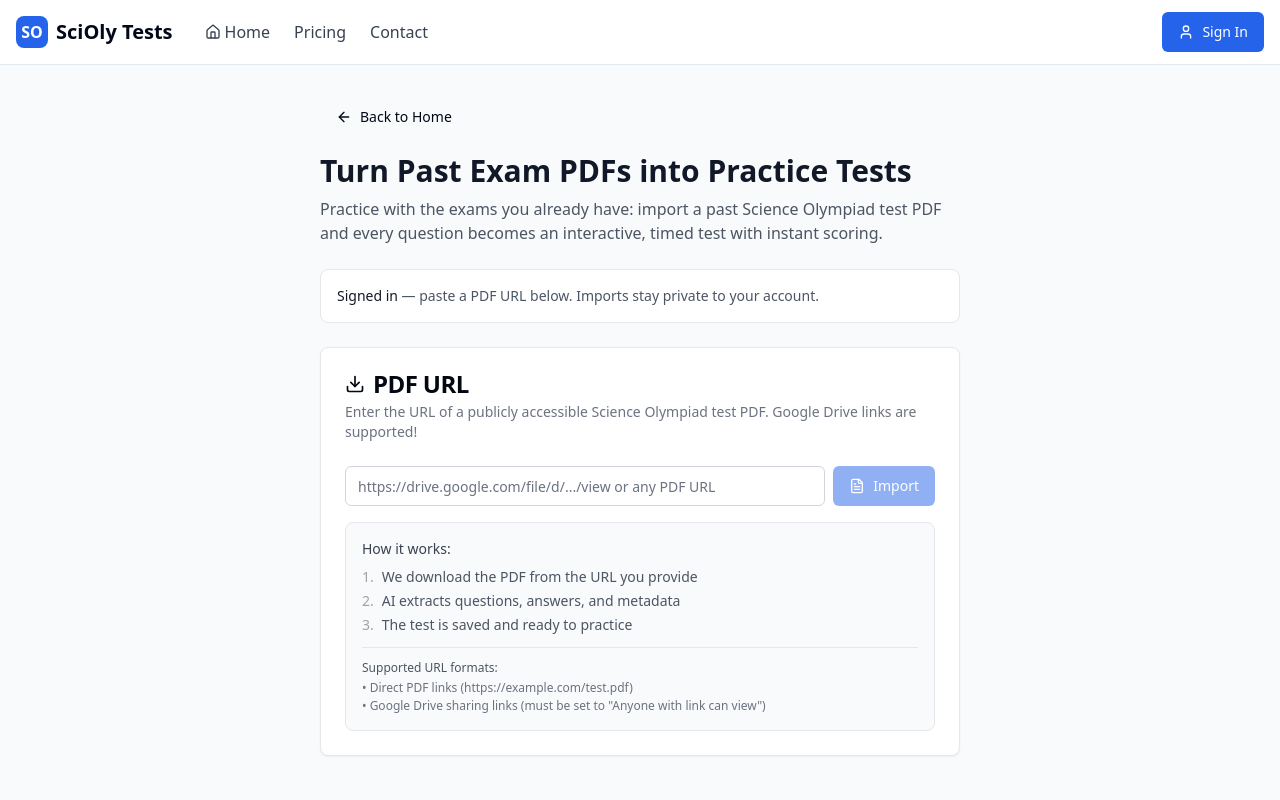
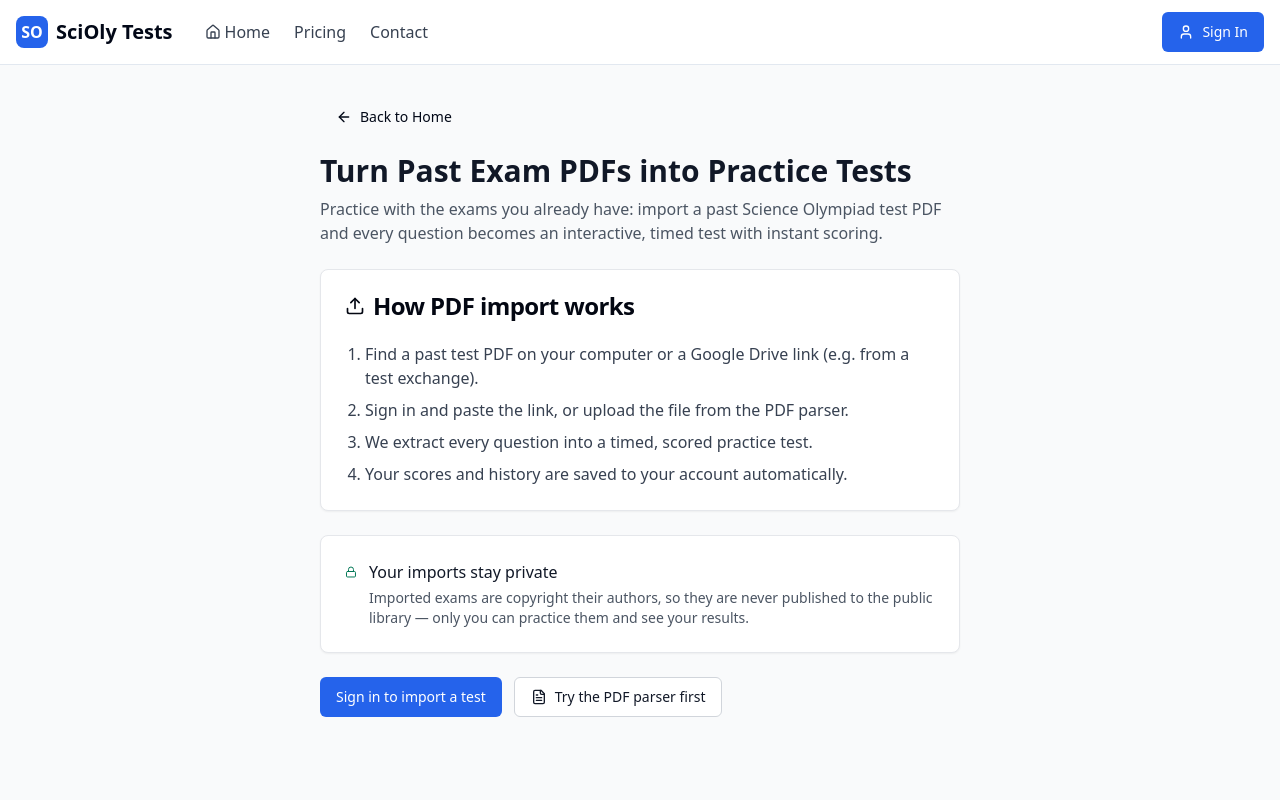
Before and after one commit to Blurjp/ScienceOlympiadTests, a Next.js app: page /import in a window 1280 px wide. Shown: the top 800 px of the page. Built offline with nearby package versions, Linux system fonts and the light colour scheme; no server answers.

Commit message:
/import: render landing for anonymous AND unresolved sessions; drop duplicated title suffix

```diff
--- a/app/import/layout.tsx
+++ b/app/import/layout.tsx
@@ -2,7 +2,7 @@
 import { getSiteUrl } from '@/lib/site';
 
 export const metadata: Metadata = {
-  title: 'Import Past Exam PDFs into Practice Tests | SciolyPrep',
+  title: 'Import Past Exam PDFs into Practice Tests',
   description:
     'Turn past Science Olympiad exam PDFs into interactive, timed practice tests. Import from a file or a Google Drive link, keep them private to your account, and track your scores.',
   alternates: { canonical: `${getSiteUrl()}/import` },
--- a/app/import/page.tsx
+++ b/app/import/page.tsx
@@ -105,7 +105,7 @@
             anonymous visitors) get real content in the served HTML; the
             import form only appears once the session resolves as
             authenticated (the API rejects anonymous imports anyway). */}
-        {status === 'authenticated' ? (
+        {status !== 'authenticated' ? (
           <>
             <Card className="mb-6">
               <CardHeader>
```
